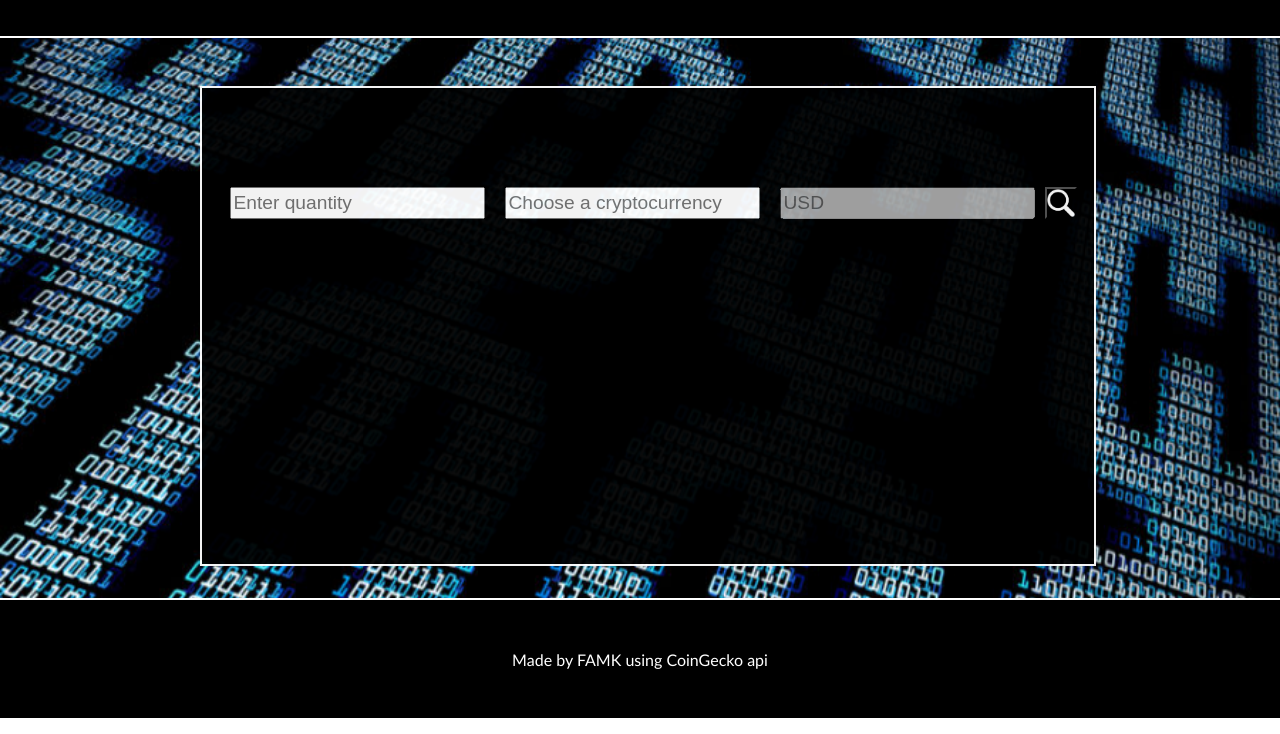
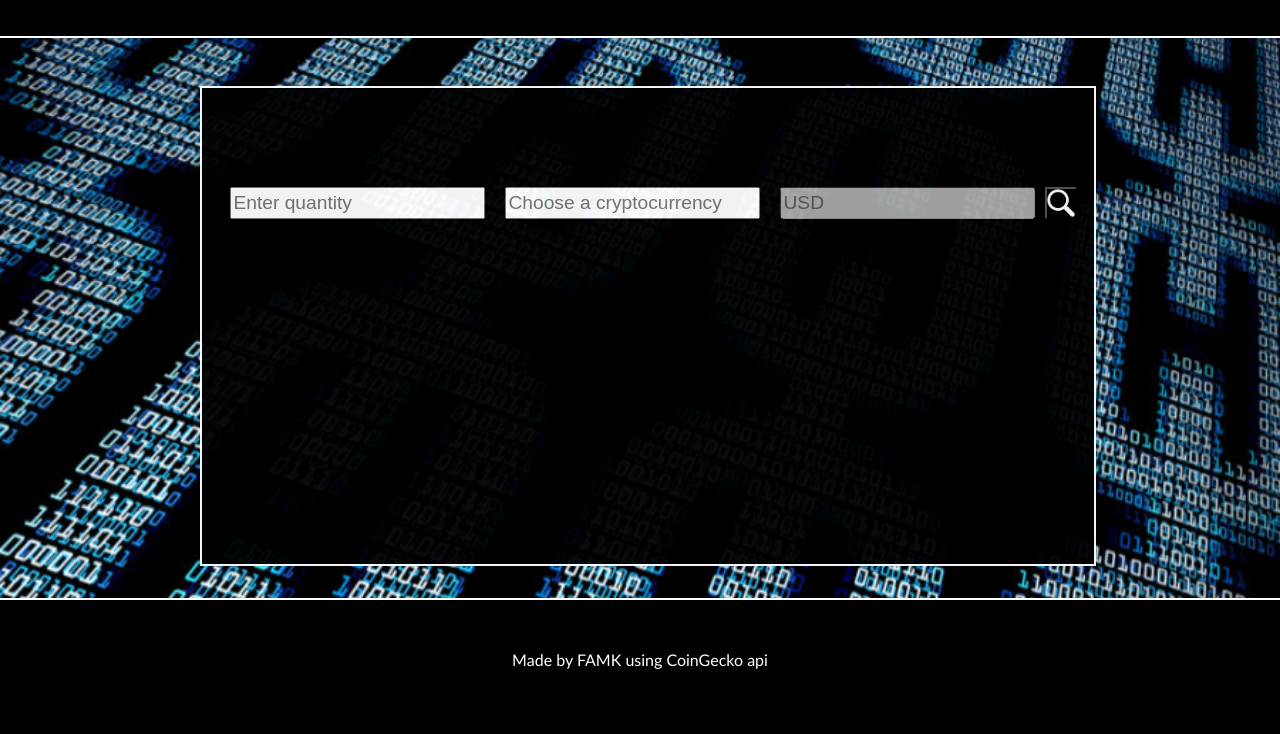
Before and after one commit to yeo-yeo/week5-famk-backend-api, a website: page public/index.html in a window 1280 px wide. Shown: the part 82-816 px from the top of the page. Drawn offline with Linux system fonts and the light colour scheme; files that its build step writes are made by us from their sources; files whose address does not match are found by name.

Commit message:
edit styling to solve minor issues

```diff
--- a/public/styles.css
+++ b/public/styles.css
@@ -2,11 +2,16 @@
   box-sizing: border-box;
 }
 
+html {
+    background-color: black;
+}
+
 body {
   display: flex;
-  justify-content: center;
+  flex-direction: column;
+  justify-content: space-around;
   align-items: center;
-  width: 100vw;
+  width: 100%;
   height: 100vh;
 }
 
@@ -87,10 +92,6 @@ button {
   transition: all 0.2s ease-in-out;
 }
 
-/* .wrapper:hover, .wrapper:active {
-    opacity: 1;
-} */
-
 .bg {
   border: 0;
   position: fixed;
```
Also changed, not shown: tests/supertest.js (+1 -4 lines), tests/test.js (line endings or trailing spaces).
